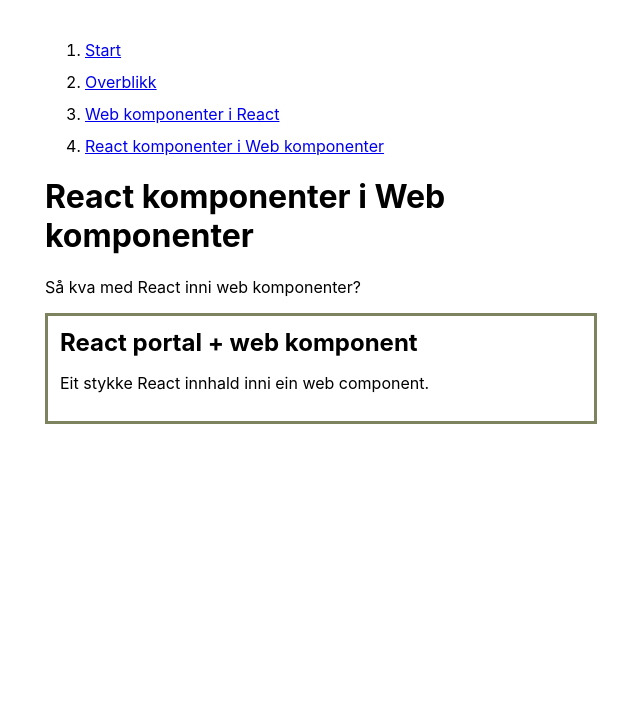
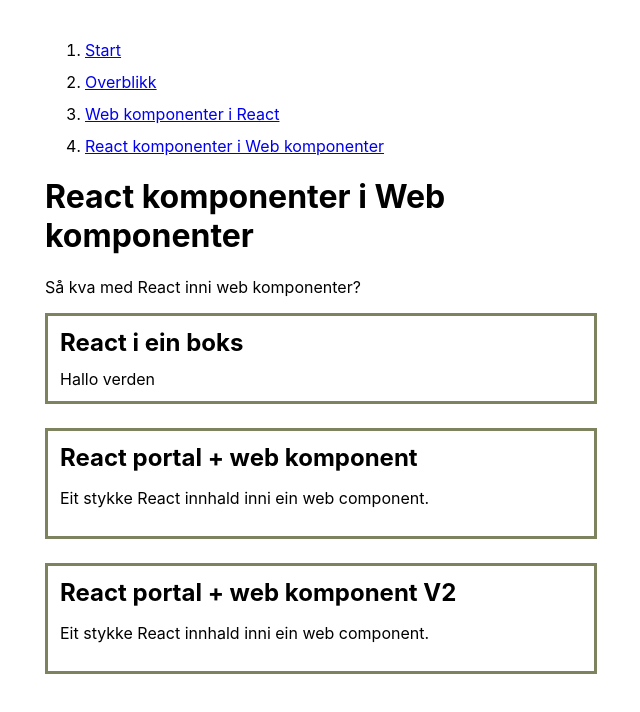
Before and after one commit to nilsnh/intro-to-vanilla-web-components-in-react, a Next.js app: page /react-in-web-components in a window 1280 px wide. Shown: the top 712 px of the page, without its empty margins (319-959 px from the left). Built offline with nearby package versions, Linux system fonts and the light colour scheme.

Commit message:
create more examples of ReactInWC

```diff
--- /dev/null
+++ b/components/kindOfArmoredV2.js
@@ -0,0 +1,20 @@
+import ReactDOM from 'react-dom'
+import { useEffect, useState, useRef } from 'react'
+
+export default function KindOfArmoredV2({ children }) {
+  const mountTarget = useRef()
+  const domRef = useRef(document.createElement('div'))
+  const [isLoading, setIsLoading] = useState(true)
+  useEffect(() => {
+    const shadowRoot = domRef.current.attachShadow({ mode: 'closed' })
+    mountTarget.current = document.createElement('div')
+    shadowRoot.appendChild(mountTarget.current)
+    setIsLoading(false)
+  }, [])
+  return (
+    <>
+      <div ref={domRef} />
+      {!isLoading && ReactDOM.createPortal(children, mountTarget.current)}
+    </>
+  )
+}
--- /dev/null
+++ b/components/reactInABox.js
@@ -0,0 +1,27 @@
+import ReactDOM from 'react-dom'
+import React, { useEffect, useState } from 'react'
+
+class ReactInABoxWC extends HTMLElement {
+  constructor() {
+    super()
+    this.attachShadow({ mode: 'open' })
+    const mountPoint = document.createElement('div')
+    const HelloWorld = <>Hallo verden</>
+    ReactDOM.render(HelloWorld, mountPoint)
+    this.shadowRoot.appendChild(mountPoint)
+  }
+}
+
+export default function ReactInABox() {
+  const [loading, setLoading] = useState(true)
+  useEffect(() => {
+    const name = 'react-in-a-box'
+    if (customElements.get(name)) {
+      setLoading(false)
+      return
+    }
+    customElements.whenDefined(name).then(() => setLoading(false))
+    customElements.define(name, ReactInABoxWC)
+  })
+  return loading ? 'loading' : <react-in-a-box />
+}
--- a/pages/react-in-web-components.js
+++ b/pages/react-in-web-components.js
@@ -2,7 +2,15 @@
 import dynamic from 'next/dynamic'
 import Example from '../components/example'
 
+const ReactInABox = dynamic(() => import('../components/reactInABox'), {
+  ssr: false,
+})
+
 const KindOfArmored = dynamic(() => import('../components/kindOfArmored'), {
+  ssr: false,
+})
+
+const KindOfArmoredV2 = dynamic(() => import('../components/kindOfArmoredV2'), {
   ssr: false,
 })
 
@@ -15,11 +23,19 @@
       </Head>
       <h1>{pageTitle}</h1>
       <p>Så kva med React inni web komponenter?</p>
+      <Example title="React i ein boks">
+        <ReactInABox />
+      </Example>
       <Example title="React portal + web komponent">
         <KindOfArmored>
           <p>Eit stykke React innhald inni ein web component.</p>
         </KindOfArmored>
       </Example>
+      <Example title="React portal + web komponent V2">
+        <KindOfArmoredV2>
+          <p>Eit stykke React innhald inni ein web component.</p>
+        </KindOfArmoredV2>
+      </Example>
     </>
   )
 }
```
